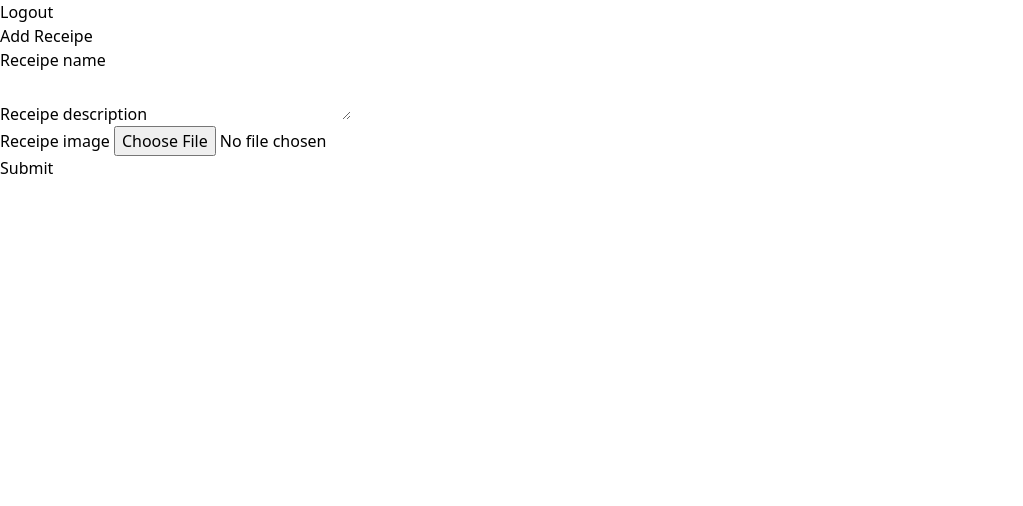
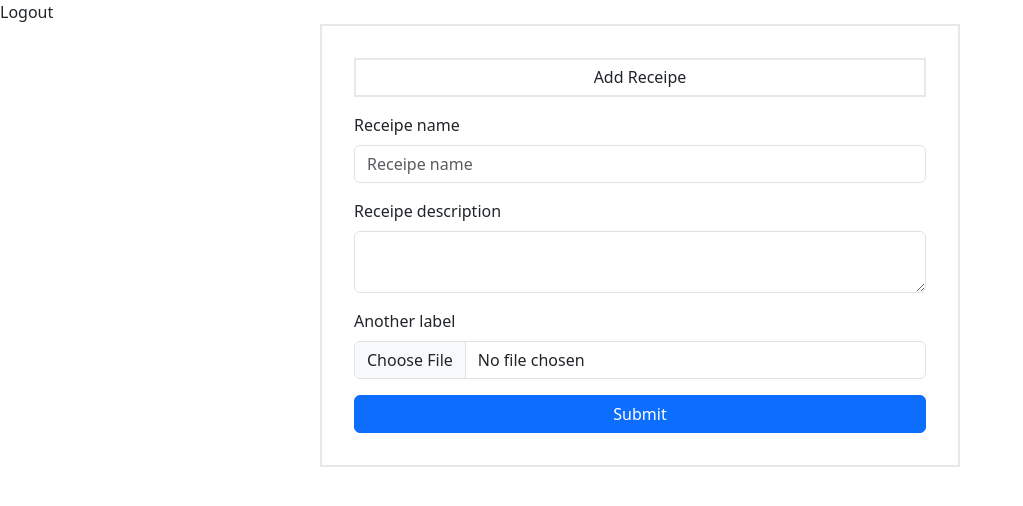
Before and after one commit to divyanshu-kd/Food-Ordering-website-with-Django, a Django app: page /update-receipe/10/ in a window 1280 px wide. Shown: the top 506 px of the page, without its empty margins (0-1023 px from the left). Run offline with Django 4.2, Linux system fonts and the light colour scheme; a user stored in the database is signed in; data comes from the database, SQL or seed files in the repository; both versions use the stored data as it was after the commit; some libraries are stand-ins or nearby versions.

Commit message:
adding css to update file

```diff
--- a/templates/update_receipe.html
+++ b/templates/update_receipe.html
@@ -4,6 +4,8 @@
     <meta charset="UTF-8">
     <meta name="viewport" content="width=device-width, initial-scale=1.0">
     <script src="https://cdn.tailwindcss.com"></script>
+    <link href="https://cdn.jsdelivr.net/npm/bootstrap@5.3.3/dist/css/bootstrap.min.css" rel="stylesheet" integrity="sha384-QWTKZyjpPEjISv5WaRU9OFeRpok6YctnYmDr5pNlyT2bRjXh0JMhjY6hW+ALEwIH" crossorigin="anonymous">
+    <script src="https://cdn.jsdelivr.net/npm/bootstrap@5.3.3/dist/js/bootstrap.bundle.min.js" integrity="sha384-YvpcrYf0tY3lHB60NNkmXc5s9fDVZLESaAA55NDzOxhy9GkcIdslK1eN7N6jIeHz" crossorigin="anonymous"></script>
     <title>Upadet_receipe</title>
 </head>
 <body>
@@ -13,8 +15,7 @@
         {% else %}
             <a href="/login/" type="submit">Login</a>
         {% endif %}
-        <h2>Add Receipe</h2>
-        <form method="POST" enctype="multipart/form-data">
+        <!-- <form method="POST" enctype="multipart/form-data">
             {% csrf_token %}
             <div>
                 <label>Receipe name</label>
@@ -29,6 +30,27 @@
                 <input type="file" name="image" required>
             </div>
             <button type="submit">Submit</button>
+        </form> -->
+        <form method="POST" enctype="multipart/form-data" class="w-screen flex justify-center">
+            {% csrf_token %}
+            <div class="flex flex-col w-1/2 border-2 p-8">
+                <din class="mb-3 border-2 text-center p-2">
+                    <h2>Add Receipe</h2>
+                </din>
+                <div class="mb-3">
+                    <label for="formGroupExampleInput" class="form-label">Receipe name</label>
+                    <input type="text" class="form-control" id="formGroupExampleInput" placeholder="Receipe name" name="receipe_name" required>
+                </div>
+                <div class="mb-3">
+                    <label for="formGroupExampleInput2" class="form-label">Receipe description</label>
+                    <textarea name="description" class="form-control"></textarea>
+                </div>
+                <div class="mb-3">
+                    <label for="formGroupExampleInput2" class="form-label">Another label</label>
+                    <input type="file" class="form-control" id="formGroupExampleInput2" placeholder="Place the image of the receipe" name="image" required>
+                </div>
+                <button type="submit" class="btn btn-primary">Submit</button>
+            </div>
         </form>
     </div>
     <script>
```
Also changed, not shown: templates/menu.html (+8 -6 lines), db.sqlite3, public/static/Media/Screenshot_423.png (added).
